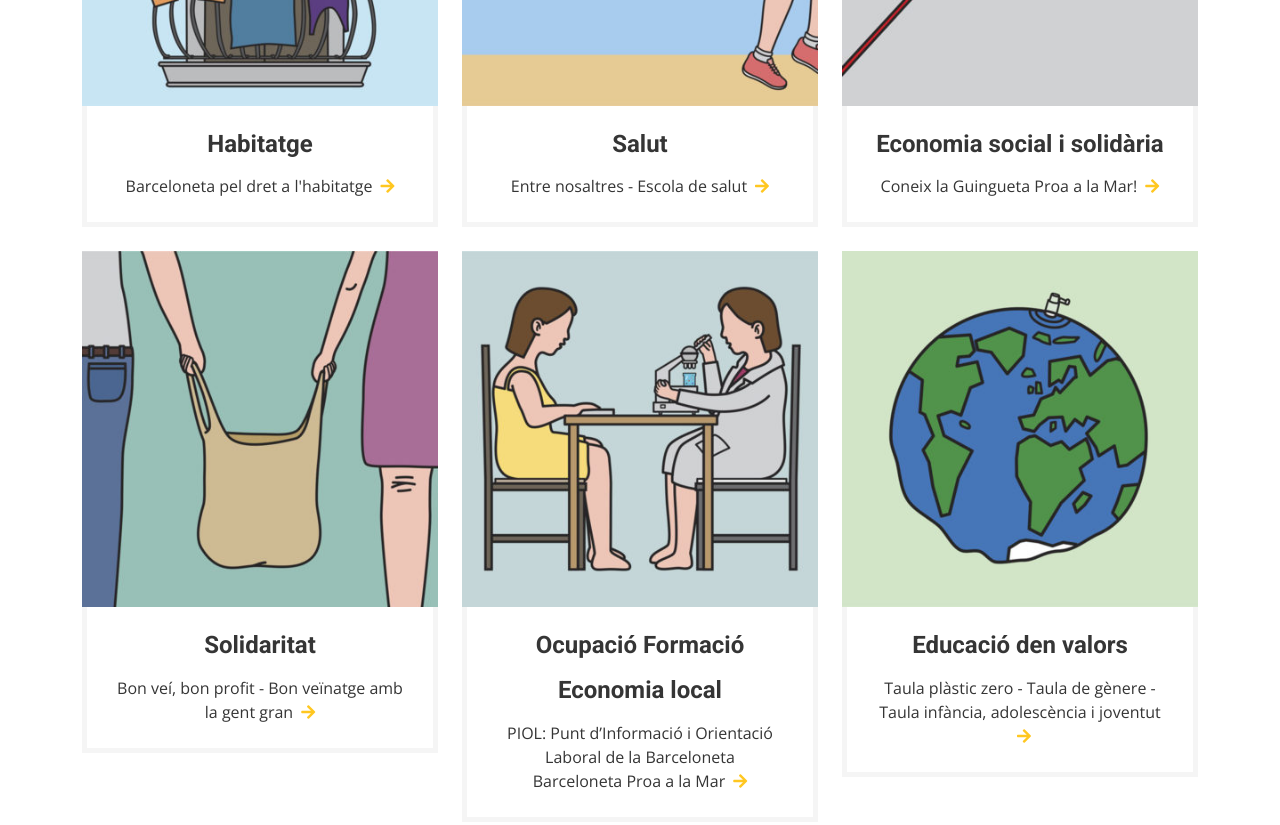
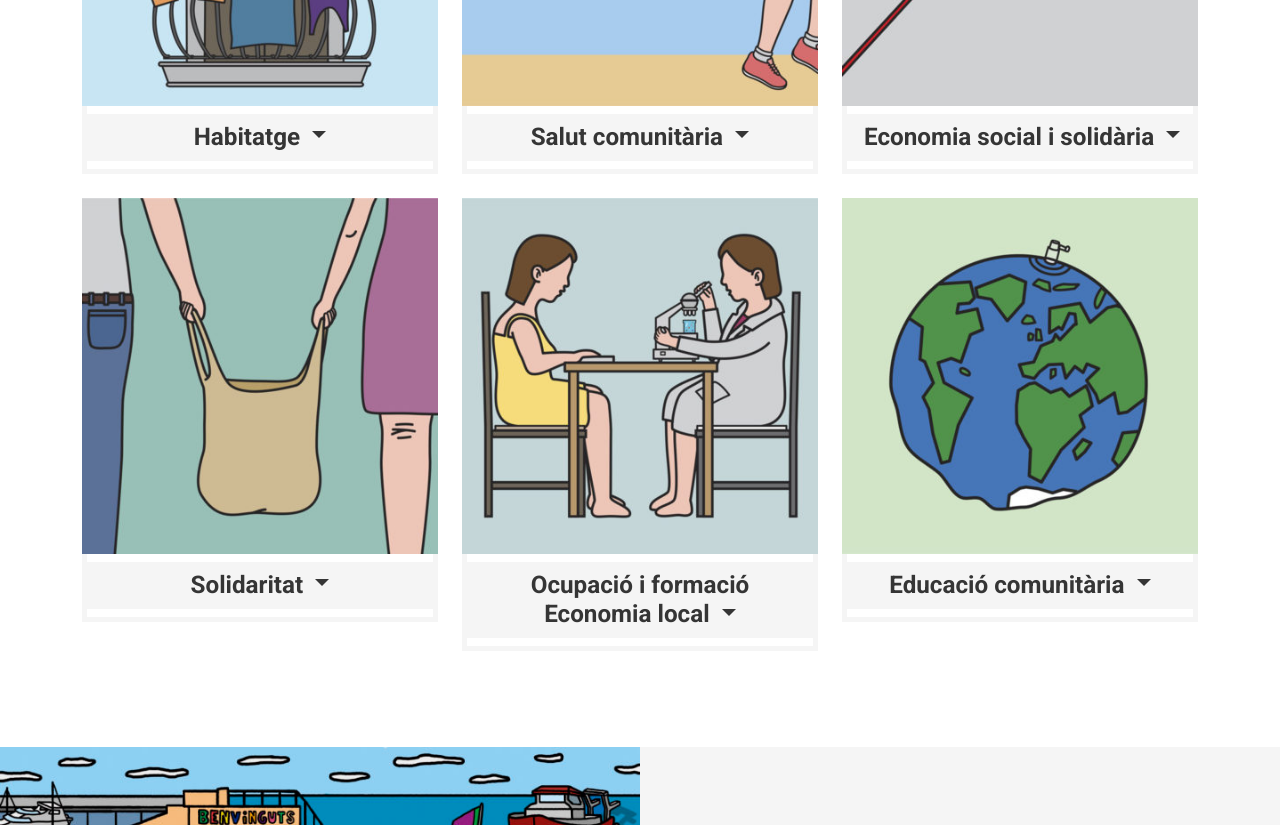
Before and after one commit to nata-stack/pcb, a website: page index.html in a window 1280 px wide. Shown: the part 1300-2125 px from the top of the page. Drawn offline with nearby package versions, Linux system fonts and the light colour scheme.

Commit message:
dropdown wn ambits

```diff
--- a/css/style.css
+++ b/css/style.css
@@ -22,6 +22,11 @@
     position:absolute;
 }
 /* End: Video Responsive */
+
+/*Borde azul*/
+
+
+
 
 
 
--- a/index.html
+++ b/index.html
@@ -11,7 +11,6 @@
     <meta
         content="El Pla Comunitari de la Barceloneta és una xarxa formada per veïnat, associacions, entitats, comerços, serveis municipals i administracions que treballem conjuntament per millorar la qualitat de vida de La Barceloneta."
         name="description">
-
     <!-- Favicon -->
     <link href="img/favicon-96x96.png" rel="icon">
 
@@ -97,29 +96,27 @@
             <div class="navbar-nav ms-auto p-4 p-lg-0">
 
                 <a href="nosaltres.html" class="nav-item nav-link">Nosaltres</a>
+
                 <div class="nav-item dropdown">
                     <a href="#" class="nav-link dropdown-toggle" data-bs-toggle="dropdown">Àmbits de treball</a>
                     <div class="dropdown-menu fade-up m-0">
-                        <a href="pensar.html" class="dropdown-item">Ocupació Formació - Economia local</a>
-                        <a href="pensar.html" class="dropdown-item">Salut</a>
+                        <a href="ocupacio-formacio-economia-local.html" class="dropdown-item">Ocupació Formació -
+                            Economia local</a>
+                        <a ref="pensar.html" class="dropdown-item">Salut comunitària</a>
                         <a href="pensar.html" class="dropdown-item">Habitatge</a>
-                        <a href="pensar.html" class="dropdown-item">Casal Comunitari - Suport en tràmits</a>
+                        <a href="casal-comunitari.html" class="dropdown-item">Casal Comunitari - Suport en tràmits</a>
                         <a href="pensar.html" class="dropdown-item">Economia Social i Solidària</a>
-                        <a href="pensar.html" class="dropdown-item">Educació en valors</a>
-                        <a href="pensar.html" class="dropdown-item">Solidaritat i suport mutu</a>
-                        <a href="bdt.html" class="dropdown-item">Banc del temps</a>
+                        <a href="educacio-comunitaria.html" class="dropdown-item">Educació comunitària</a>
+                        <a href="solidaritat-i-suport-mutu.html" class="dropdown-item">Solidaritat i suport mutu</a>
                     </div>
                 </div>
                 <a href="noticies.html" class="nav-item nav-link">Noticies</a>
                 <a href="transparencia.html" class="nav-item nav-link">Transparència</a>
                 <a href="contacte.html" class="nav-item nav-link">Contacte</a>
             </div>
-
-
         </div>
     </nav>
     <!-- Navbar End -->
-
 
     <!-- Carousel Start -->
     <div class="container-fluid p-0 pb-5">
@@ -186,23 +183,44 @@
                         <div class="overflow-hidden">
                             <img class="img-fluid" src="img/HABITATGE_DEF_1-400x400.jpg" alt="">
                         </div>
-                        <div class="p-4 text-center border border-5 border-light border-top-0">
-                            <h4 class="mb-3">Habitatge</h4>
-                            <a href="#" style="color: #353535;"><span>Barceloneta pel dret a l'habitatge</span><i
-                                    class="fa fa-arrow-right ms-2" style="color: #ffc720;"></i></a>
+                        <div class="py-2 text-center border border-5 border-light border-top-0">
+                            <!-- Large button groups (default and split) -->
+                            <div class="btn-group" style="width:100%;">
+                                <button class="btn btn-light btn-lg dropdown-toggle"
+                                    style="font-family: Roboto, sans-serif; font-size: calc(1.275rem + .3vw); font-weight: 700; line-height: 1.2; color: #353535;"
+                                    type="button" data-bs-toggle="dropdown" aria-expanded="false">
+                                    Habitatge
+                                </button>
+                                <ul class="dropdown-menu p-3 border-0 m-2">
+                                    <ul>
+                                        <li>Barceloneta pel dret a l'habitatge</li>
+                                    </ul>
+                                </ul>
+                            </div>
                         </div>
                     </div>
                 </div>
-                <!--SALUT-->
+                <!--SALUT COMUNITÀRIA-->
                 <div class="col-md-6 col-lg-4 wow fadeInUp" data-wow-delay="0.5s">
                     <div class="service-item">
                         <div class="overflow-hidden">
                             <img class="img-fluid" src="img/SALUT_DEF-400x400.jpg" alt="">
                         </div>
-                        <div class="p-4 text-center border border-5 border-light border-top-0">
-                            <h4 class="mb-3">Salut</h4>
-                            <a href="#" style="color: #353535;"><span>Entre nosaltres - Escola de salut</span><i
-                                    class="fa fa-arrow-right ms-2" style="color: #ffc720;"></i></a>
+                        <div class="py-2 text-center border border-5 border-light border-top-0">
+                            <!-- Large button groups (default and split) -->
+                            <div class="btn-group" style="width:100%;">
+                                <button class="btn btn-light btn-lg dropdown-toggle"
+                                    style="font-family: Roboto, sans-serif; font-size: calc(1.275rem + .3vw); font-weight: 700; line-height: 1.2; color: #353535;"
+                                    type="button" data-bs-toggle="dropdown" aria-expanded="false">
+                                    Salut comunitària
+                                </button>
+                                <ul class="dropdown-menu p-3 border-0 m-2">
+                                    <ul>
+                                        <li>Entre nosaltres</li>
+                                        <li>Escola de Salut</li>
+                                    </ul>
+                                </ul>
+                            </div>
                         </div>
                     </div>
                 </div>
@@ -212,10 +230,20 @@
                         <div class="overflow-hidden">
                             <img class="img-fluid" src="img/ECONOMIA_DEF_1-400x400.jpg" alt="">
                         </div>
-                        <div class="p-4 text-center border border-5 border-light border-top-0">
-                            <h4 class="mb-3">Economia social i solidària</h4>
-                            <a href="#" style="color: #353535;"><span>Coneix la Guingueta Proa a la Mar!</span><i
-                                    class="fa fa-arrow-right ms-2" style="color: #ffc720;"></i></a>
+                        <div class="py-2 text-center border border-5 border-light border-top-0">
+                            <!-- Large button groups (default and split) -->
+                            <div class="btn-group" style="width:100%;">
+                                <button class="btn btn-light btn-lg dropdown-toggle"
+                                    style="font-family: Roboto, sans-serif; font-size: calc(1.275rem + .3vw); font-weight: 700; line-height: 1.2; color: #353535;"
+                                    type="button" data-bs-toggle="dropdown" aria-expanded="false">
+                                    Economia social i solidària
+                                </button>
+                                <ul class="dropdown-menu p-3 border-0 m-2">
+                                    <ul>
+                                        <li>Coneix la Guingueta Proa a la Mar</li>
+                                    </ul>
+                                </ul>
+                            </div>
                         </div>
                     </div>
                 </div>
@@ -225,10 +253,21 @@
                         <div class="overflow-hidden">
                             <img class="img-fluid" src="img/SOLIDARITAT_DEF-400x400.jpg" alt="">
                         </div>
-                        <div class="p-4 text-center border border-5 border-light border-top-0">
-                            <h4 class="mb-3">Solidaritat</h4>
-                            <a href="#" style="color: #353535;"><span>Bon veí, bon profit - Bon veïnatge amb la gent
-                                    gran</span><i class="fa fa-arrow-right ms-2" style="color: #ffc720;"></i></a>
+                        <div class="py-2 text-center border border-5 border-light border-top-0">
+                            <!-- Large button groups (default and split) -->
+                            <div class="btn-group" style="width:100%;">
+                                <button class="btn btn-light btn-lg dropdown-toggle"
+                                    style="font-family: Roboto, sans-serif; font-size: calc(1.275rem + .3vw); font-weight: 700; line-height: 1.2; color: #353535;"
+                                    type="button" data-bs-toggle="dropdown" aria-expanded="false">
+                                    Solidaritat
+                                </button>
+                                <ul class="dropdown-menu p-3 border-0 m-2">
+                                    <ul>
+                                        <li>Bon veí, bon profit</li>
+                                        <li>Bon veïnatge amb la gent gran</li>
+                                    </ul>
+                                </ul>
+                            </div>
                         </div>
                     </div>
                 </div>
@@ -238,26 +277,57 @@
                         <div class="overflow-hidden">
                             <img class="img-fluid" src="img/FORMACIO_DEF_1-400x400.jpg" alt="">
                         </div>
-                        <div class="p-4 text-center border border-5 border-light border-top-0">
-                            <h4 class="mb-3">Ocupació Formació</h4>
-                            <h4 class="mb-3">Economia local</h4>
-                            <a href="#" style="color: #353535;"><span>PIOL: Punt d’Informació i Orientació Laboral de la
-                                    Barceloneta</span><br><span>Barceloneta Proa a la Mar</span><i
-                                    class="fa fa-arrow-right ms-2" style="color: #ffc720;"></i></a>
+                        <div class="py-2 text-center border border-5 border-light border-top-0">
+
+                            <!-- Large button groups (default and split) -->
+                            <div class="btn-group" style="width:100%;">
+                                <button class="btn btn-light btn-lg dropdown-toggle"
+                                    style="font-family: Roboto, sans-serif; font-size: calc(1.275rem + .3vw); font-weight: 700; line-height: 1.2; color: #353535;"
+                                    type="button" data-bs-toggle="dropdown" aria-expanded="false">
+                                    Ocupació i formació <br>
+                                    Economia local
+                                </button>
+                                <ul class="dropdown-menu p-3 border-0 m-2">
+                                    <li><span class="dropdown-item-text">Projectes</span>
+                                        <ul>
+                                            <li>Barceloneta Proa a la Mar</li>
+                                            <li>PIOL Punt Informació Orientació Laboral</li>
+                                            <li>Banc del Temps</li>
+                                        </ul>
+                                    <li><span class="dropdown-item-text">Iniciatives d'emprenedoria comunitària</span>
+                                        <ul>
+                                            <li>Guingueta Proa a la Mar</li>
+                                            <li>R-Barceloneta</li>
+                                            <li>Llibreria lLa Garba</li>
+                                        </ul>
+                                    </li>
+                                </ul>
+                            </div>
                         </div>
                     </div>
                 </div>
-                <!--EDUCACIÓ EN VALORS-->
+                <!--EDUCACIÓ COMUNITÀRIA-->
                 <div class="col-md-6 col-lg-4 wow fadeInUp" data-wow-delay="0.3s">
                     <div class="service-item">
                         <div class="overflow-hidden">
                             <img class="img-fluid" src="img/VALORS_DEF_1-400x400.jpg" alt="">
                         </div>
-                        <div class="p-4 text-center border border-5 border-light border-top-0">
-                            <h4 class="mb-3">Educació den valors</h4>
-                            <a href="#" style="color: #353535;"><span>Taula plàstic zero - Taula de gènere - Taula
-                                    infància, adolescència i joventut</span><i class="fa fa-arrow-right ms-2"
-                                    style="color: #ffc720;"></i></a>
+                        <div class="py-2 text-center border border-5 border-light border-top-0">
+                            <!-- Large button groups (default and split) -->
+                            <div class="btn-group" style="width:100%;">
+                                <button class="btn btn-light btn-lg dropdown-toggle"
+                                    style="font-family: Roboto, sans-serif; font-size: calc(1.275rem + .3vw); font-weight: 700; line-height: 1.2; color: #353535;"
+                                    type="button" data-bs-toggle="dropdown" aria-expanded="false">
+                                    Educació comunitària
+                                </button>
+                                <ul class="dropdown-menu p-3 border-0 m-2">
+                                    <ul>
+                                        <li>Taula plàstic 0</li>
+                                        <li>Taula de gènere</li>
+                                        <li>Taula d'infància, adolescència i joventut</li>
+                                    </ul>
+                                </ul>
+                            </div>
                         </div>
                     </div>
                 </div>
```
Also changed, not shown: casal-comunitari.html (added), css/bootstrap.min.css, educacio-comunitaria.html (added), img/flyer-proa-BPM-722x1024.jpg (added), ocupacio-formacio-economia-local.html (added), solidaritat-i-suport-mutu.html (added), 2 other files.
